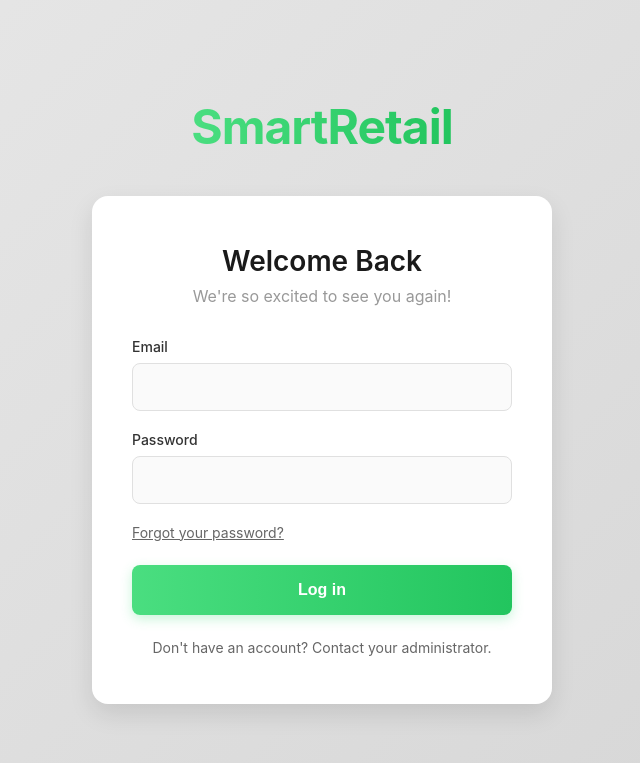
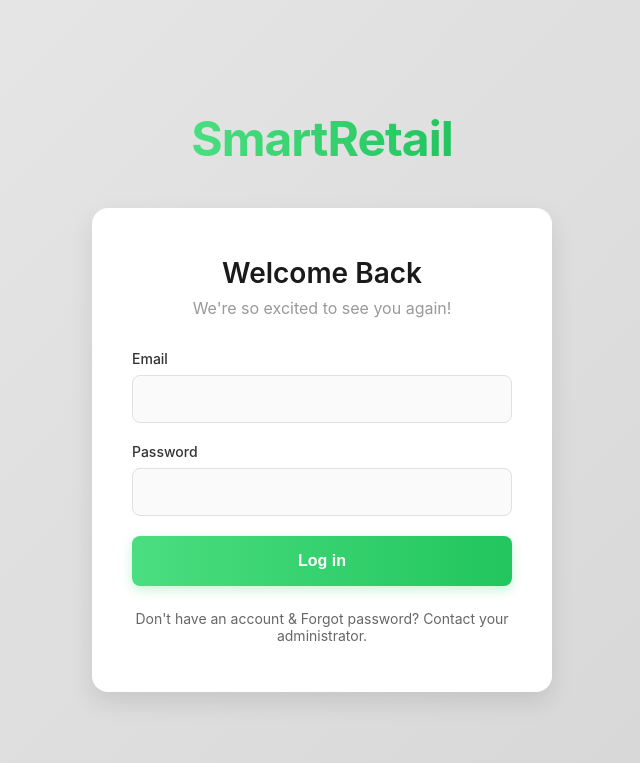
Before and after one commit to syafiqnoorhisham/SmartRetail, a Django app: page / in a window 1280 px wide. Shown: the top 763 px of the page, without its empty margins (318-958 px from the left). Run offline with Django 4.2, Linux system fonts and the light colour scheme.

Commit message:
remove forgot password

```diff
--- a/templates/login.html
+++ b/templates/login.html
@@ -37,12 +37,10 @@
                 >
             </div>
 
-            <a href="#" class="forgot-password">Forgot your password?</a>
-
             <button type="submit" class="btn-login">Log in</button>
 
             <p class="signup-text">
-                Don't have an account? Contact your administrator.
+                Don't have an account & Forgot password? Contact your administrator.
             </p>
         </form>
     </div>
```
